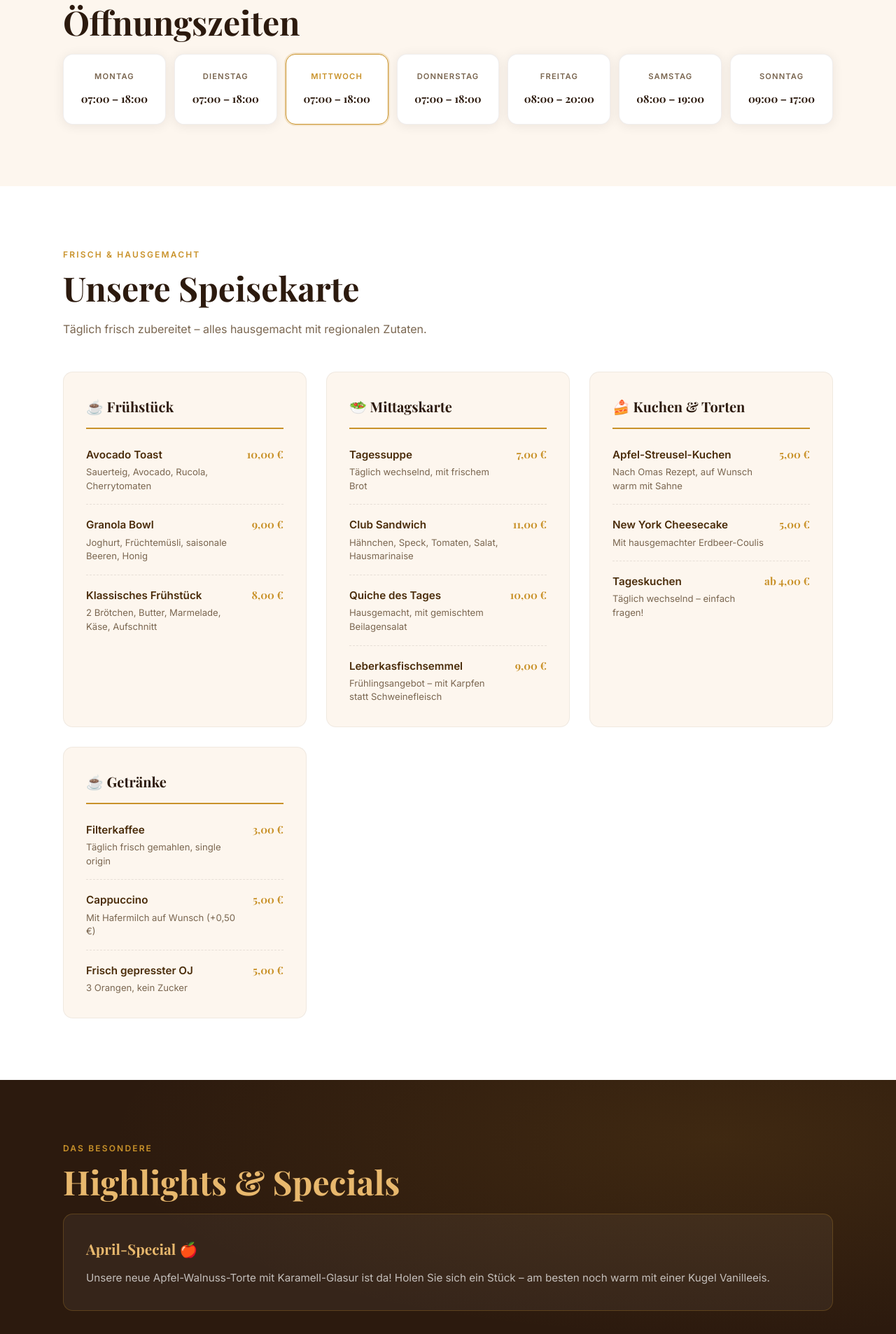
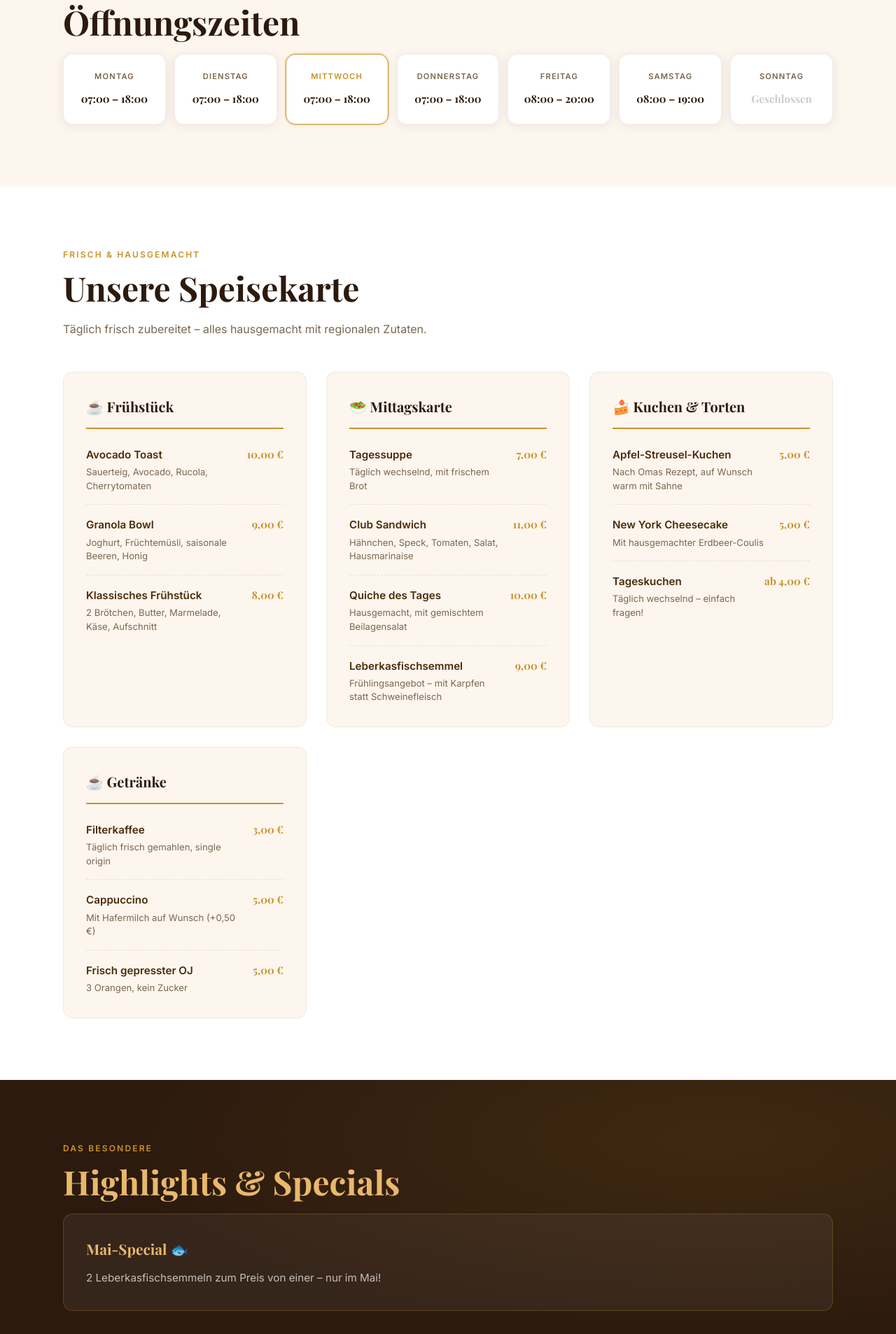
Before and after one commit to ChristianCR79/botsite, a website: page index.html in a window 1280 px wide. Shown: the part 1154-3060 px from the top of the page at 70% size. Drawn offline with nearby package versions, Linux system fonts and the light colour scheme; a web font is replaced by a local one.

Commit message:
Botsite: Textanpassungen (boehm@myc3.com)

```diff
--- a/index.html
+++ b/index.html
@@ -322,7 +322,7 @@ const SITE_DATA = {
     title: "Bistro Raysi – München",
     description: "Frisch, hausgemacht, herzlich. Ihr Lieblingscafé am Marienplatz.",
     website_url: "https://cafe-montagskind.de",
-    last_updated: "2026-04-21"
+    last_updated: "2026-04-22"
   },
   business: {
     name: "Bistro Raysi",
@@ -353,7 +353,7 @@ const SITE_DATA = {
     thursday:  "07:00 – 18:00",
     friday:    "08:00 – 20:00",
     saturday:  "08:00 – 19:00",
-    sunday:    "09:00 – 17:00"
+    sunday:    "Geschlossen"
   },
   menu: [
     {
@@ -392,8 +392,8 @@ const SITE_DATA = {
   ],
   specials: [
     {
-      title: "April-Special 🍎",
-      description: "Unsere neue Apfel-Walnuss-Torte mit Karamell-Glasur ist da! Holen Sie sich ein Stück – am besten noch warm mit einer Kugel Vanilleeis.",
+      title: "Mai-Special 🐟",
+      description: "2 Leberkasfischsemmeln zum Preis von einer – nur im Mai!",
       active: true
     }
   ],
```
